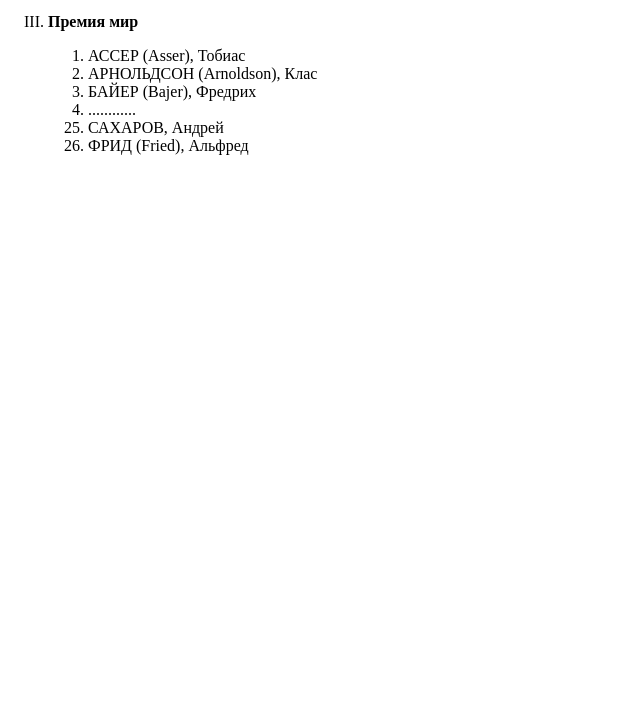
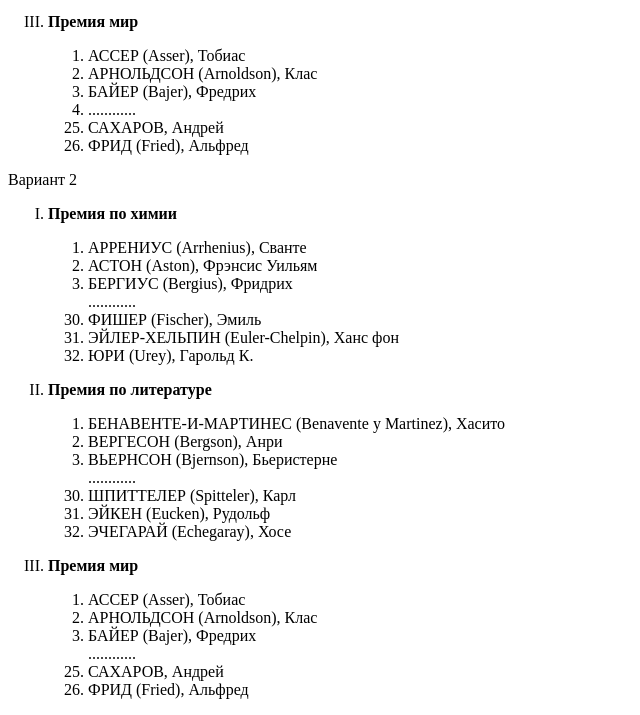
Before and after one commit to eeveeTy/Tsviatkou-markup-home-, a plain HTML site: page lesson-6-html/task3.html in a window 1280 px wide. Shown: the part 398-1113 px from the top of the page, without its empty margins (0-640 px from the left). Before the commit the page ends 800 px from the top, so only its background shows below. Drawn offline with Linux system fonts and the light colour scheme.

Commit message:
Completed task 6

```diff
--- a/lesson-6-html/task3.html
+++ b/lesson-6-html/task3.html
@@ -40,5 +40,43 @@
         </ol>
       </li>
     </ol>
+    <p>Вариант 2</p> <!-- Который визуально правильный, но не логичный -->
+    <ol type="I">
+      <li><p><strong>Премия по химии</strong></p>
+        <ol>
+          <li>АРРЕНИУС (Arrhenius), Сванте</li>
+          <li>АСТОН (Aston), Фрэнсис Уильям</li>
+          <li>БЕРГИУС (Bergius), Фридрих</li>
+        </ol>
+        <ol>............
+          <li value="30">ФИШЕР (Fischer), Эмиль</li>
+          <li>ЭЙЛЕР-ХЕЛЬПИН (Euler-Chelpin), Ханс фон</li>
+          <li>ЮРИ (Urey), Гарольд К.</li>
+        </ol>
+      </li>
+      <li><p><strong>Премия по литературе</strong></p>
+        <ol>
+          <li>БЕНАВЕНТЕ-И-МАРТИНЕС (Benavente y Martinez), Хасито</li>
+          <li>ВЕРГЕСОН (Bergson), Анри</li>
+          <li>ВЬЕРНСОН (Bjernson), Бьеристерне</li>
+        </ol>
+        <ol>............
+          <li value="30">ШПИТТЕЛЕР (Spitteler), Карл</li>
+          <li>ЭЙКЕН (Eucken), Рудольф</li>
+          <li>ЭЧЕГАРАЙ (Echegaray), Хосе</li>
+        </ol>
+      </li>
+      <li><p><strong>Премия мир</strong></p>
+        <ol>
+          <li>АССЕР (Asser), Тобиас</li>
+          <li>АРНОЛЬДСОН (Arnoldson), Клас</li>
+          <li>БАЙЕР (Bajer), Фредрих</li>
+        </ol>
+        <ol>............
+          <li value="25">САХАРОВ, Андрей</li>
+          <li>ФРИД (Fried), Альфред</li>
+        </ol>
+      </li>
+    </ol>
   </body>
 </html>
```
